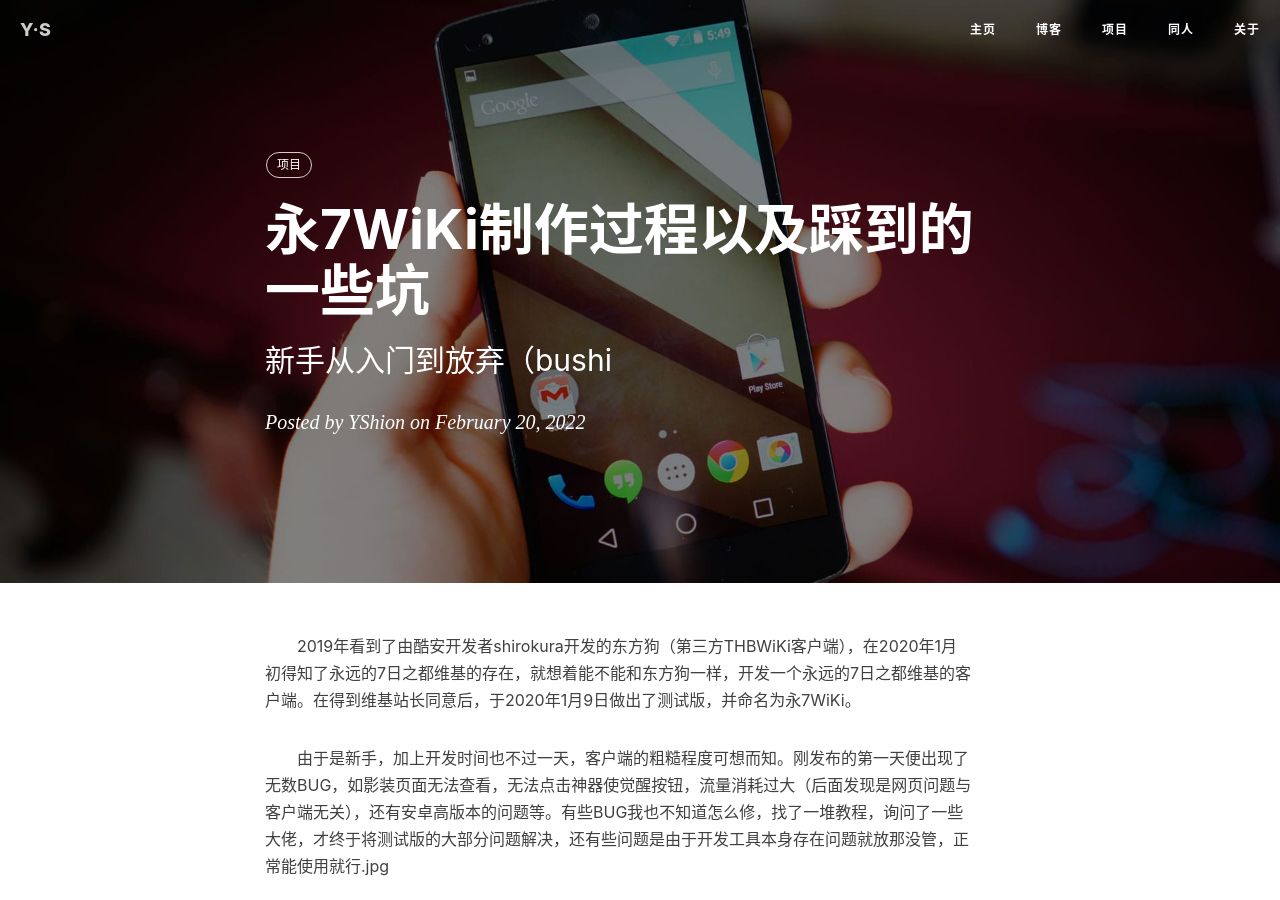
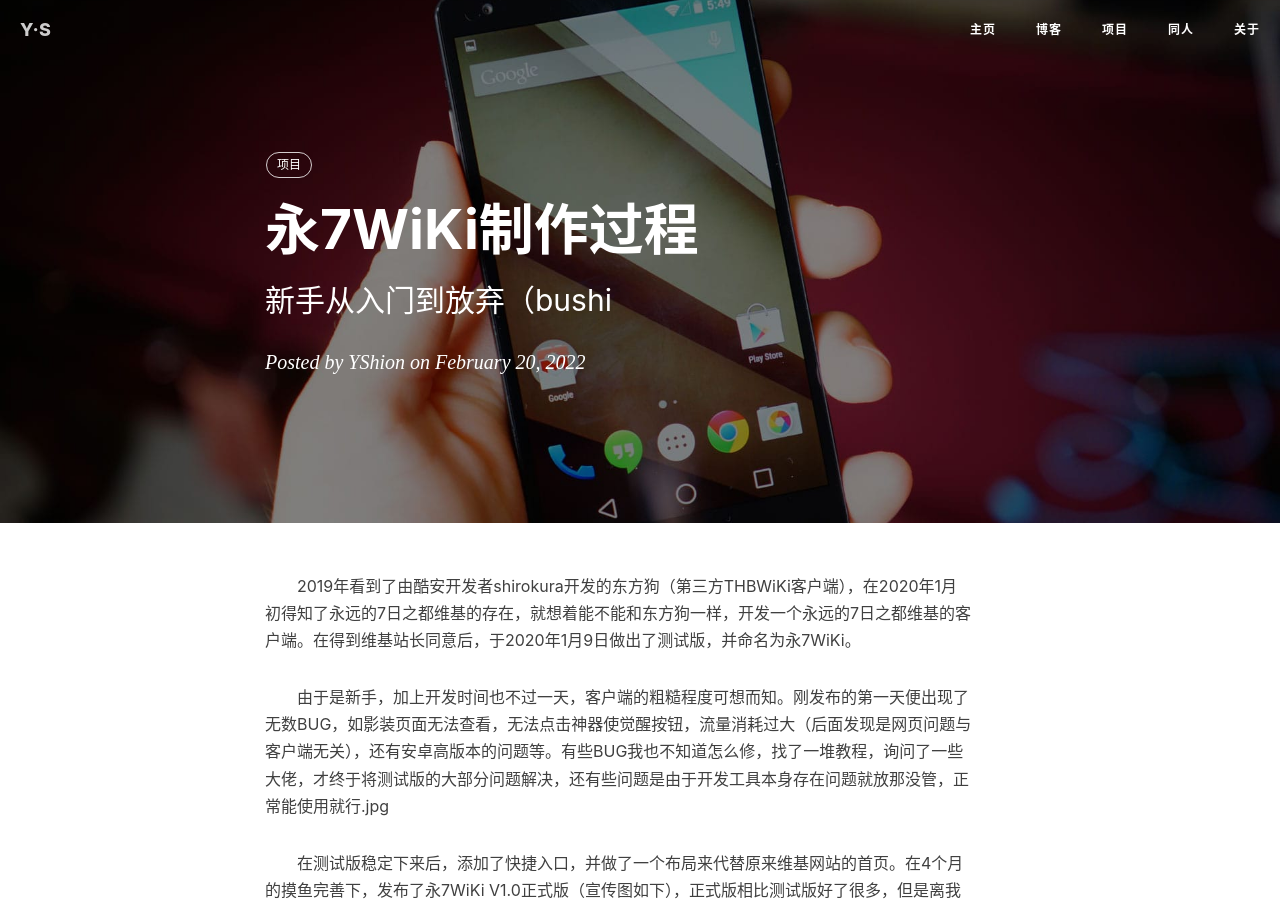
Before and after one commit to YS-yorigamishion/YS-yorigamishion.github.io, a Jekyll site: the page built from _posts/2022-2-20-永7WiKi制作过程以及踩到的一些坑.md, in a window 1280 px wide and 900 px high. Built offline with Jekyll 4.4.1, drawn with Linux system fonts in a browser that asks for light colours; nearby versions of some CDN libraries; comment, search, counter and statistics services are not loaded.

Commit message:
Update 2022-2-20-永7WiKi制作过程以及踩到的一些坑.md

```diff
--- a/_posts/2022-2-20-永7WiKi制作过程以及踩到的一些坑.md
+++ b/_posts/2022-2-20-永7WiKi制作过程以及踩到的一些坑.md
@@ -1,6 +1,6 @@
 ---
 layout:     post
-title:      永7WiKi制作过程以及踩到的一些坑
+title:      永7WiKi制作过程
 subtitle:   新手从入门到放弃（bushi
 date:       2022-2-20
 author:     YShion
```
